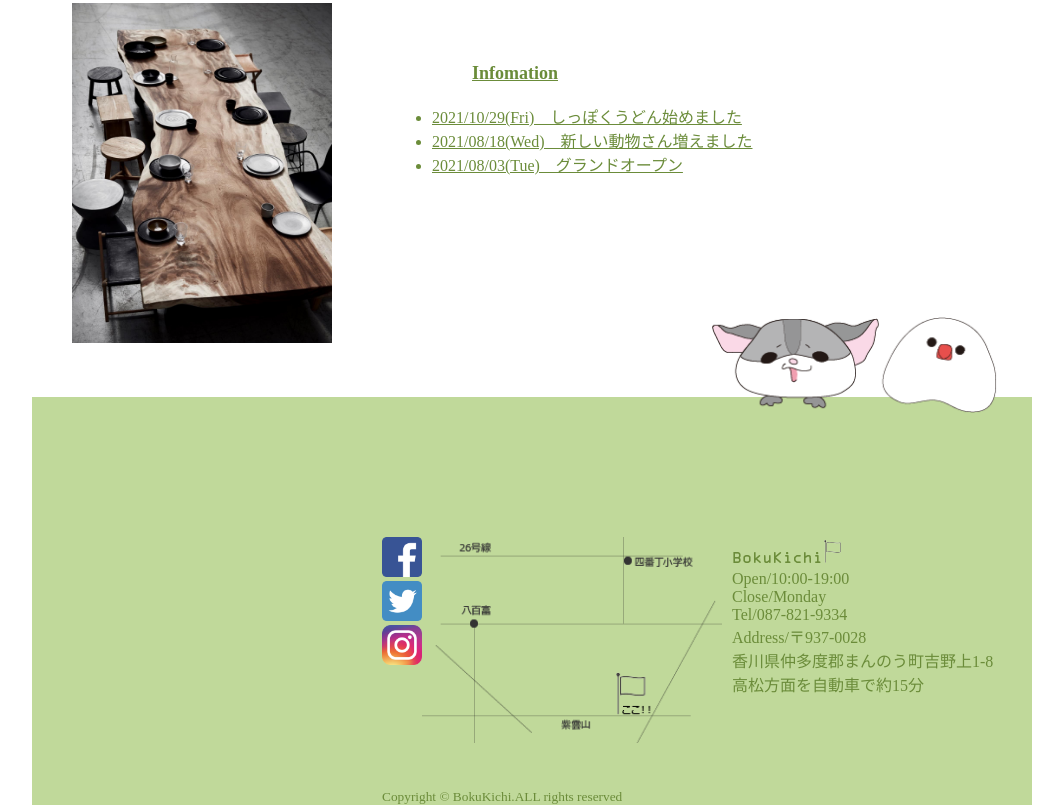
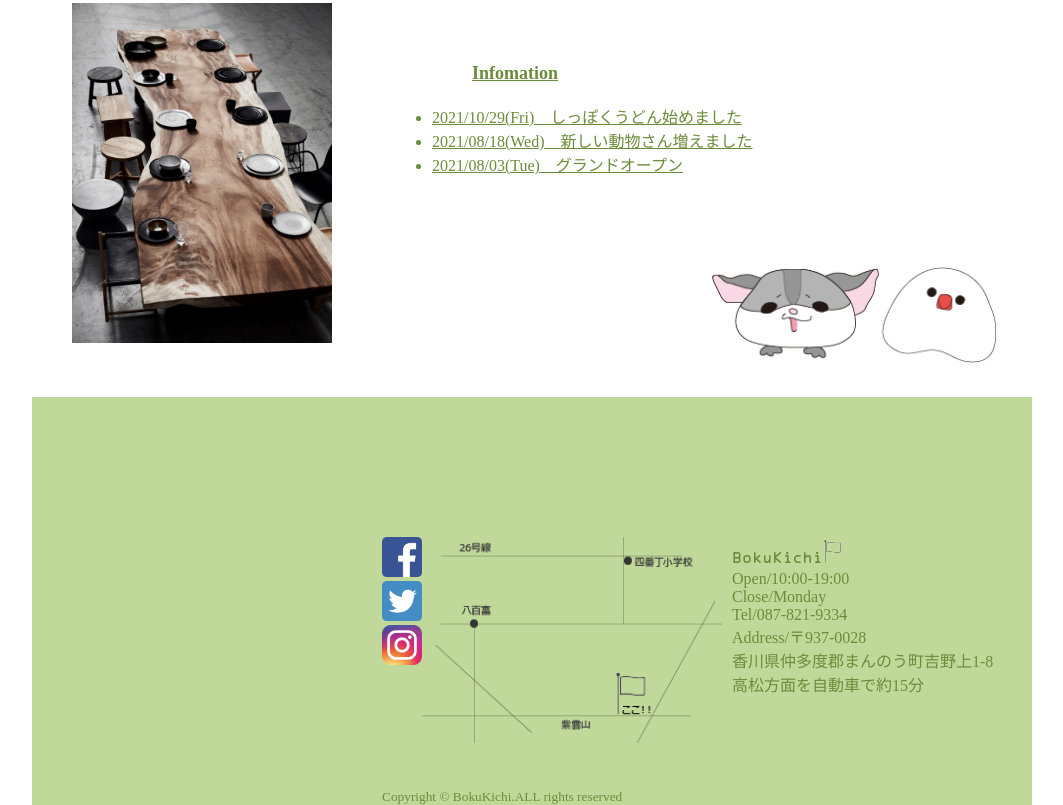
Before and after one commit to portfolio-bokukichi/msmokw, a plain HTML site: page index.html in a window 1280 px wide. Shown: the part 1045-1850 px from the top of the page, without its empty margins (108-1171 px from the left). Drawn offline with Linux system fonts and the light colour scheme.

Commit message:
Update style.css

```diff
--- a/style.css
+++ b/style.css
@@ -279,7 +279,7 @@ footer {
 	height: 96px;
 	position: relative;
 	left: 680px;
-	bottom: 80px;
+	bottom: 130px;
 }
 footer div {
 	margin-left: 350px;
```
